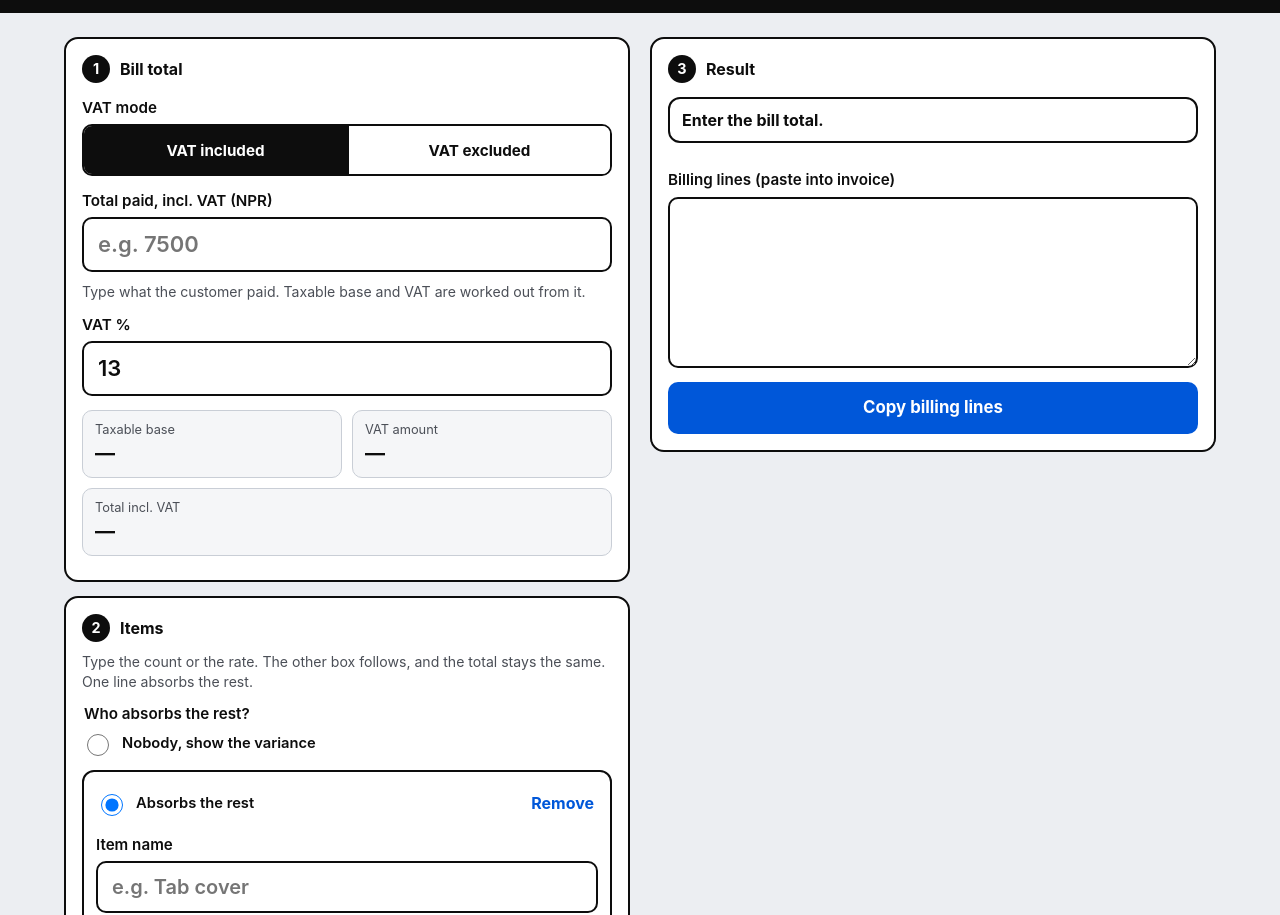
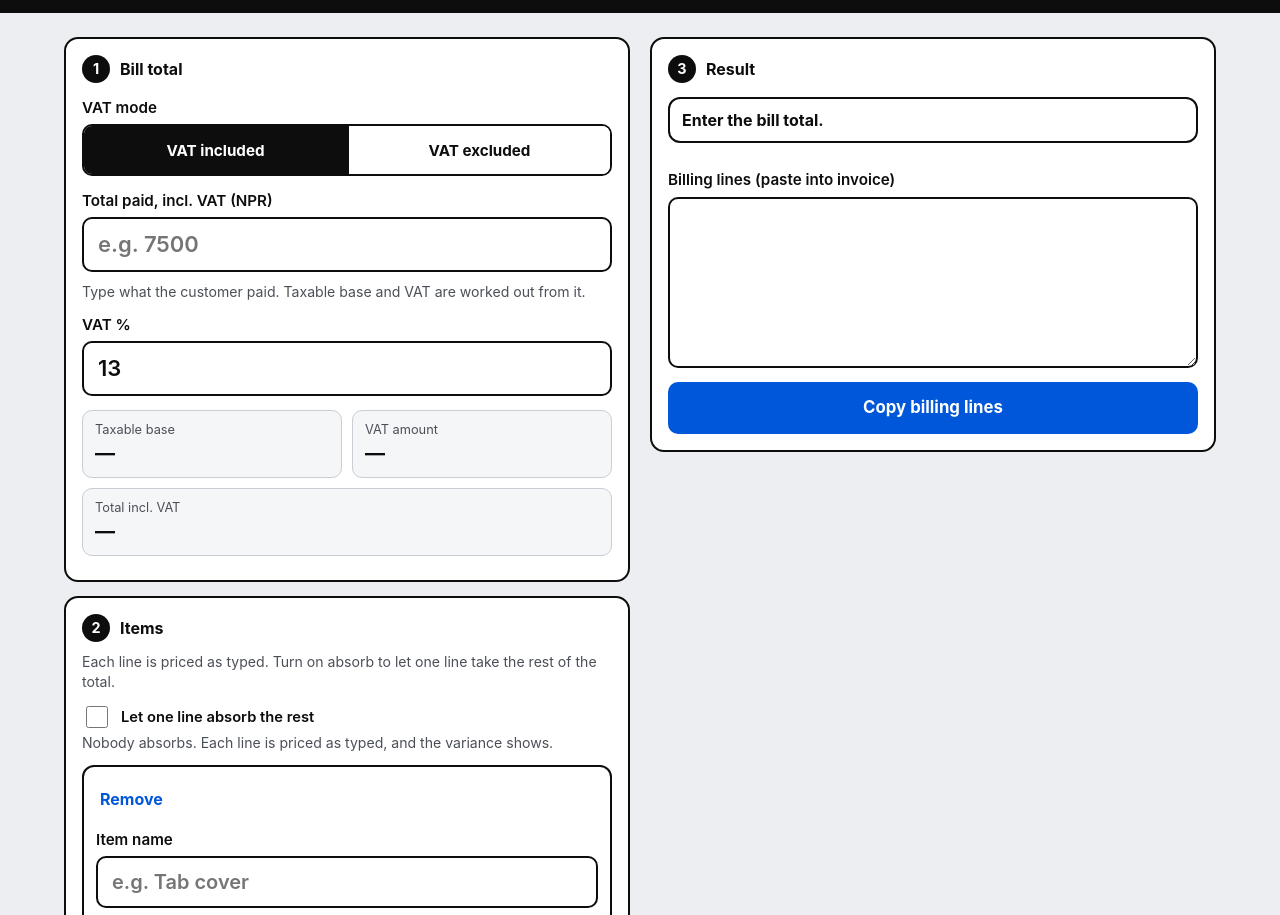
Before and after one commit to UrbishCodes/sales-n-taxes, a plain HTML site: page index.html in a window 1280 px wide. Shown: the part 67-982 px from the top of the page. Drawn offline with Linux system fonts and the light colour scheme.

Commit message:
Absorb off by default; absorb switch and per-line tick can be turned off
- Nobody absorbs by default: lines priced as typed, variance shown
- "Let one line absorb the rest" switch turns absorbing on (default off)
- Per-line checkbox picks the absorber; untick it to go back to nobody
- Replaces the radio group, which could not be cleared
- Reset turns absorbing off again
- Fix: input handler no longer re-renders on checkbox/radio input, which reset the box before its change event

Co-Authored-By: Claude Haiku 5.5 <noreply@anthropic.com>
Claude-Session: https://claude.ai/code/session_01XBa2zdSLEpzg6HKcbyr6TE

```diff
--- a/app.js
+++ b/app.js
@@ -22,20 +22,22 @@
       label: 'Total paid, incl. VAT (NPR)',
       placeholder: 'e.g. 7500',
       hint: 'Type what the customer paid. Taxable base and VAT are worked out from it.',
-      items: 'Type the count or the rate. The other box follows, and the total stays the same. One line absorbs the rest.',
       use: 'bill total'
     },
     excl: {
       label: 'Taxable amount, before VAT (NPR)',
       placeholder: 'blank = build from items',
       hint: 'Type the taxable amount, or leave it blank and build the bill from the items. VAT is added on top.',
-      items: 'Type the count or the rate. The other box follows. One line absorbs the rest of the taxable amount.',
-      itemsBuild: 'No taxable amount typed, so no line absorbs. Lines are priced as entered, then VAT is added on top.',
       use: 'taxable amount'
     }
   };
+  var ITEMS_TEXT = {
+    off: 'Each line is priced as typed. Turn on absorb to let one line take the rest of the total.',
+    on: 'Type the count or the rate. The other box follows, and the total stays the same. The ticked line takes the rest.',
+    build: 'No taxable amount typed, so no line absorbs. Lines are priced as entered, then VAT is added on top.'
+  };
 
-  var st = { lines: [], absorber: null, seq: 0, mode: 'incl', lastAbs: null, prev: null,
+  var st = { lines: [], absorber: null, absOn: false, seq: 0, mode: 'incl', lastAbs: null, prev: null,
              calc: { expr: '', fresh: false, err: false } };
   var nf = new Intl.NumberFormat('en-IN', { minimumFractionDigits: 2, maximumFractionDigits: 2 });
   var nfCalc = new Intl.NumberFormat('en-IN', { maximumFractionDigits: 4 });
@@ -83,8 +85,9 @@
   }
   function cardFor(id) { return document.querySelector('#lines .line[data-id="' + id + '"]'); }
 
+  // Nobody absorbs unless the absorb switch is on. Then the ticked line, else the default line.
   function effectiveAbsorber() {
-    if (st.absorber === 'none') return null;
+    if (!st.absOn || st.absorber === 'none') return null;
     if (st.absorber && findLine(st.absorber)) return st.absorber;
     return S.defaultAbsorber(st.lines);
   }
@@ -212,6 +215,9 @@
     if (row && row.error) {
       text = row.error;
       tone = 'bad';
+      if (!st.absOn && row.error === 'Enter the count.' && l.rate > 0) {
+        text += ' Or turn on absorb to let the rate suggest it.';
+      }
     } else if (row) {
       var parts = [];
       if (rateFixed) {
@@ -338,7 +344,6 @@
       out.push((excl ? 'Bill total incl. VAT NPR ' : 'Bill total NPR ') + fmt(res.billTotal / 100));
     }
     $('billing').value = out.join('\n');
-    $('absNone').checked = st.absorber === 'none';
   }
 
   // The old absorber stops absorbing (radio changed, a new default, or the taxable amount was
@@ -364,10 +369,20 @@
     st.prev = { G: G, V: V, mode: mode };
 
     $('absBox').hidden = !needAbs;
-    $('itemsHint').textContent = needAbs ? MODE_TEXT[mode].items : MODE_TEXT[mode].itemsBuild;
+    $('absOn').checked = st.absOn;
+    var pickOn = st.absOn && needAbs;
+    $('absHint').textContent = !st.absOn
+      ? 'Nobody absorbs. Each line is priced as typed, and the variance shows.'
+      : (absId
+        ? 'The ticked line takes the rest. Untick it to let nobody absorb.'
+        : 'Nobody absorbs now. Tick a line to let it take the rest.');
+    $('itemsHint').textContent = !needAbs ? ITEMS_TEXT.build : (pickOn ? ITEMS_TEXT.on : ITEMS_TEXT.off);
 
     var res = S.solveBill(G, V, st.lines, absId, mode);
-    st.lines.forEach(function (l, i) { renderCard(l, res.rows[i], absId, res); });
+    st.lines.forEach(function (l, i) {
+      cardFor(l.id).querySelector('.absorb-pick').hidden = !pickOn;
+      renderCard(l, res.rows[i], absId, res);
+    });
     renderModeUI(res, G, V);
     renderResult(res, G, V);
   }
@@ -438,6 +453,8 @@
   // Other lines keep both values as typed.
   function onInput(e) {
     var t = e.target;
+    // Checkboxes and radios are handled in onChange. Re-rendering here would reset them first.
+    if (t.type === 'checkbox' || t.type === 'radio') return;
     var card = t.closest ? t.closest('.line') : null;
     var l = card ? findLine(card.dataset.id) : null;
     if (l) {
@@ -458,9 +475,17 @@
     render();
   }
 
+  // Switch on: the default line takes the rest. Switch off: nobody. A ticked line picks it;
+  // unticking it leaves nobody absorbing, and the switch stays on.
   function onChange(e) {
-    if (e.target.name === 'absorber') {
-      st.absorber = e.target.value;
+    var t = e.target;
+    if (t.id === 'absOn') {
+      st.absOn = t.checked;
+      st.absorber = null;
+      render();
+    } else if (t.classList.contains('r-absorb')) {
+      var card = t.closest('.line');
+      st.absorber = t.checked && card ? card.dataset.id : 'none';
       render();
     }
   }
@@ -511,6 +536,7 @@
     $('lines').innerHTML = '';
     st.lines = [];
     st.absorber = null;
+    st.absOn = false;
     st.lastAbs = null;
     st.prev = null;
     addLine();
--- a/index.html
+++ b/index.html
@@ -50,15 +50,13 @@
 
       <section class="card" aria-labelledby="s2">
         <h2 id="s2"><span class="num">2</span> Items</h2>
-        <p class="hint" id="itemsHint">Type the count or the rate. The other box follows, and the total stays the same. One line absorbs the rest.</p>
+        <p class="hint" id="itemsHint">Each line is priced as typed. Turn on absorb to let one line take the rest of the total.</p>
         <div id="absBox">
-          <fieldset class="absorb-bill">
-            <legend>Who absorbs the rest?</legend>
-            <label class="absorb-pick">
-              <input type="radio" name="absorber" value="none" id="absNone" />
-              <span>Nobody, show the variance</span>
-            </label>
-          </fieldset>
+          <label class="absorb-pick absorb-switch">
+            <input type="checkbox" id="absOn" />
+            <span>Let one line absorb the rest</span>
+          </label>
+          <p class="hint" id="absHint">Nobody absorbs. Each line is priced as typed, and the variance shows.</p>
         </div>
         <div id="lines"></div>
         <button type="button" class="secondary" id="addLine">+ Add item</button>
@@ -127,7 +125,7 @@
     <article class="line">
       <div class="line-head">
         <label class="absorb-pick">
-          <input type="radio" name="absorber" class="r-absorb" />
+          <input type="checkbox" class="r-absorb" />
           <span>Absorbs the rest</span>
         </label>
         <button type="button" class="link b-remove">Remove</button>
--- a/style.css
+++ b/style.css
@@ -365,3 +365,6 @@ button:active { transform: scale(0.99); }
     box-shadow: 0 12px 32px rgba(0, 0, 0, 0.2);
   }
 }
+
+/* Absorb switch (default off) */
+.absorb-switch { margin: 0 0 6px; }
```
Also changed, not shown: 1 other file.
